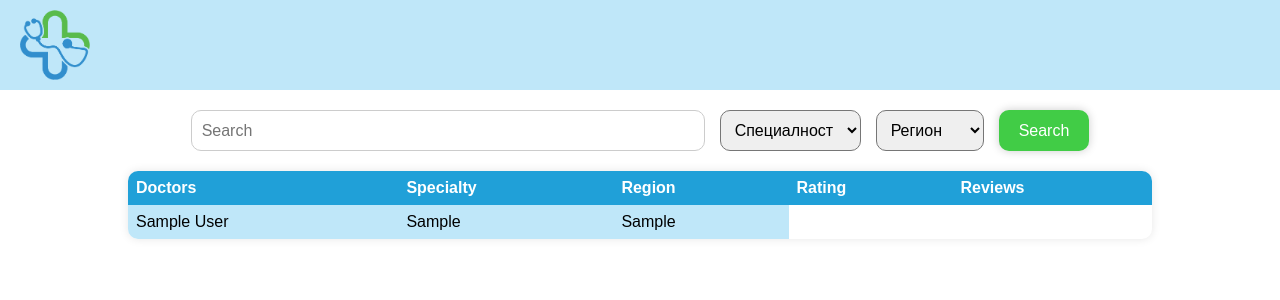
After one commit to nnniki/MedAppoint, a PHP site: page /homepage_logged.php in a window 1280 px wide. The commit adds this page. Shown: the top 300 px of the page. Run offline with PHP 8.4, Linux system fonts and the light colour scheme; tables that the repository leaves empty or names only in its code hold one stand-in row (values such as "Sample post").

Commit message:
Create homepage for logged user and fix the style

```diff
--- a/DB.php
+++ b/DB.php
@@ -5,13 +5,24 @@ class Db
 
     public function __construct()
     {
-        $dbhost = "localhost";
-        $port = 3307;
+//        $dbhost = "localhost";
+//        $port = 3307;
+//        $dbName = "medappoint";
+//        $userName = "root";
+//        $userPassword = "";
+//
+//        $this->connection = new PDO("mysql:host=$dbhost;port=$port;dbname=$dbName", $userName, $userPassword,
+//            [
+//                PDO::MYSQL_ATTR_INIT_COMMAND => "SET NAMES utf8",
+//                PDO::ATTR_DEFAULT_FETCH_MODE => PDO::FETCH_ASSOC,
+//            ]);
+
+        $dbhost = "mysql";
         $dbName = "medappoint";
         $userName = "root";
-        $userPassword = "";
+        $userPassword = "root";
 
-        $this->connection = new PDO("mysql:host=$dbhost;port=$port;dbname=$dbName", $userName, $userPassword,
+        $this->connection = new PDO("mysql:host=$dbhost;dbname=$dbName", $userName, $userPassword,
             [
                 PDO::MYSQL_ATTR_INIT_COMMAND => "SET NAMES utf8",
                 PDO::ATTR_DEFAULT_FETCH_MODE => PDO::FETCH_ASSOC,
@@ -105,26 +116,22 @@ function getDoctorsInformation($searchName, $searchRegion, $searchSpeciality) {
     if (!empty($searchName)) {
         $sql .= " AND CONCAT(first_name,' ',last_name) LIKE ?";
         $keyword = '%' . $searchName . '%';
-
         $params[] = $keyword;
     }
 
     if (!empty($searchSpeciality)) {
-        $sql .= " AND speciality LIKE ?";
-        $keyword = '%' . $searchSpeciality . '%';
-        $params[] = $keyword;
+        $sql .= " AND speciality = ?";
+        $params[] = $searchSpeciality;
     }
 
     if (!empty($searchRegion)) {
-        $sql .= " AND region LIKE ?";
-        $keyword = '%' . $searchRegion . '%';
-        $params[] = $keyword;
+        $sql .= " AND region = ?";
+        $params[] = $searchRegion;
     }
 
     $stmt = $dataBase->getConnection()->prepare($sql);
     $stmt->execute($params);
     $doctors = $stmt->fetchAll(PDO::FETCH_ASSOC);
 
-
     return $doctors;
 }
--- a/css/homepage.css
+++ b/css/homepage.css
@@ -2,7 +2,7 @@ body {
     font-family: Arial, sans-serif;
     margin: 0;
     padding: 0;
-    background-color: #f4f4f4;
+    background-color: white;
 }
 
 header {
@@ -49,7 +49,13 @@ header {
 }
 
 .container-buttons button:hover {
-    background-color: #3433333e;
+    background-color: #ccc;
+    color: black
+}
+
+.search-filter {
+    width: 80%;
+    margin: 0 auto;
 }
 
 .search-bar {
@@ -63,26 +69,30 @@ header {
     padding: 10px;
     font-size: 16px;
     margin-right: 15px;
+    border-radius: 10px;
+    border: 1px solid #ccc;
 }
 
 .search-bar select {
     padding: 10px;
     font-size: 16px;
     margin-right: 15px;
+    border-radius: 10px;
 }
 
 .search-button {
     padding: 10px 20px;
     border-radius: 10px;
     font-size: 16px;
-    background-color: #4CAF50;
+    background-color: #41CC46;
     color: white;
     border: none;
     cursor: pointer;
 }
 
 .search-button:hover {
-    background-color: #45a049;
+    background-color: #ccc;
+    color: black
 }
 
 .filters {
@@ -95,14 +105,14 @@ header {
 .filter-button {
     padding: 10px 20px;
     font-size: 16px;
-    background-color: #4CAF50;
+    background-color: #41CC46;
     color: white;
     border: none;
     cursor: pointer;
 }
 
 .filter-button.active {
-    background-color: #45a049;
+    background-color: #3433333e;
 }
 
 .filter-dropdown {
@@ -114,17 +124,23 @@ header {
     width: 80%;
     margin: 0 auto;
     border-collapse: collapse;
+    border-radius: 10px;
+    overflow: hidden;
+    box-shadow: 0 0 10px rgba(0, 0, 0, 0.1);
 }
 
 .results-table th, .results-table td {
-    border: 1px solid #ddd;
     padding: 8px;
     text-align: left;
 }
 
 .results-table th {
-    background-color: #4CAF50;
+    background-color: #20A0D8;
     color: white;
+}
+
+.results-table td {
+    background-color: #BFE7F9;
 }
 
 .stars {
@@ -143,3 +159,7 @@ header {
 .reviews-button:hover {
     background-color: #45a049;
 }
+
+button {
+    box-shadow: 0 0 10px rgba(0, 0, 0, 0.2);
+}
--- a/css/registration.css
+++ b/css/registration.css
@@ -56,9 +56,11 @@ body {
     color: white;
     font-size: 16px;
     cursor: pointer;
+    box-shadow: 0 0 10px rgba(0, 0, 0, 0.2);
 }
 .registration-form input[type="submit"]:hover {
-    background-color: #45a049;
+    background-color: #ccc;
+    color: black;
 }
 .error {
     color: red;
--- a/homepage.php
+++ b/homepage.php
@@ -18,7 +18,7 @@
     </header>
 
     <main>
-        <form action="./homepage.php" method="GET">
+        <form class="search-filter" action="./homepage.php" method="GET">
             <div class="search-bar">
                 <input type="text" placeholder="Search" name="name">
                 <select class="filter-dropdown" name="speciality">
--- /dev/null
+++ b/homepage_logged.php
@@ -0,0 +1,86 @@
+<!DOCTYPE html>
+<html lang="en">
+<head>
+    <meta charset="UTF-8">
+    <meta name="viewport" content="width=device-width, initial-scale=1.0">
+    <title>MedAppoint</title>
+    <link rel="stylesheet" href="css/homepage.css">
+</head>
+<body>
+<header>
+    <div id="container-logo"><img src="./images/icon.png" alt="Image is unavailable"></div>
+</header>
+
+<main>
+    <form class="search-filter" action="./homepage_logged.php" method="GET">
+        <div class="search-bar">
+            <input type="text" placeholder="Search" name="name">
+            <select class="filter-dropdown" name="speciality">
+                <option value="" disabled selected>Специалност</option>
+                <option value="кардиолог">кардиолог</option>
+                <option value="кожен">кожен</option>
+                <option value="УНГ">УНГ</option>
+                <option value="очен">очен</option>
+                <option value="гинеколог">гинеколог</option>
+                <option value="невролог">невролог</option>
+            </select>
+            <select class="filter-dropdown" name="region">
+                <option value="" disabled selected>Регион</option>
+                <option value="София">София</option>
+                <option value="Бургас">Бургас</option>
+                <option value="Варна">Варна</option>
+                <option value="Пловдив">Пловдив</option>
+            </select>
+            <button class="search-button">Search</button>
+        </div>
+    </form>
+    </div>
+    <table class="results-table">
+        <thead>
+        <tr>
+            <th>Doctors</th>
+            <th>Specialty</th>
+            <th>Region</th>
+            <th>Rating</th>
+            <th>Reviews</th>
+        </tr>
+        </thead>
+        <tbody>
+        <?php
+        require_once 'DB.php';
+        $searchName = "";
+        $searchRegion = "";
+        $searchSpeciality = "";
+
+        if ($_SERVER['REQUEST_METHOD'] === 'GET') {
+            if (isset($_GET['name'])) {
+                $searchName = $_GET['name'];
+            }
+            if (isset($_GET['speciality'])) {
+                $searchSpeciality = $_GET['speciality'];
+            }
+            if (isset($_GET['region'])) {
+                $searchRegion = $_GET['region'];
+            }
+        }
+        $doctors = getDoctorsInformation($searchName, $searchRegion, $searchSpeciality);
+
+        if (count($doctors) > 0) {
+            foreach ($doctors as $row) {
+                echo "<tr>";
+                echo "<td>" . $row["first_name"] . " " . $row["last_name"] . "</td>";
+                echo "<td>" . $row["speciality"] . "</td>";
+                echo "<td>" . $row["region"] . "</td>";
+                // echo "<td><span class='stars'>" . str_repeat("★", $row["rating"]) . str_repeat("☆", 5 - $row["rating"]) . "</span></td>";
+                // echo "<td><button class='reviews-button'>Open reviews (" . $row["reviews_count"] . ")</button></td>";
+                echo "</tr>";
+            }
+        } else {
+            echo "<tr><td colspan='5'>No doctors found</td></tr>";
+        }
+        ?>
+        </tbody>
+    </table>
+</main>
+</body>
+</html>
--- /dev/null
+++ b/index.php
@@ -0,0 +1,5 @@
+<?php
+
+session_start();
+
+header('Location: homepage.php');
--- a/login_doctors.php
+++ b/login_doctors.php
@@ -4,7 +4,7 @@
 session_start();
 
 //if(isset($_SESSION['email'])) {
-//    header('Location: home.php');
+//    header('Location: homepage.php');
 //    exit;
 //}
 
@@ -16,7 +16,7 @@
 
     if($result) {
 //        $_SESSION['username'] = $username;
-        header('Location: homepage.php');
+        header('Location: homepage_logged.php');
         exit;
     }
 
--- a/login_patients.php
+++ b/login_patients.php
@@ -4,7 +4,7 @@
 session_start();
 
 //if(isset($_SESSION['email'])) {
-//    header('Location: home.php');
+//    header('Location: homepage.php');
 //    exit;
 //}
 
@@ -16,7 +16,7 @@
 
     if($result) {
 //        $_SESSION['username'] = $username;
-        header('Location: homepage.php');
+        header('Location: homepage_logged.php');
         exit;
     }
 
```
Also changed, not shown: registration_doctor.php (+52 -40 lines), registration_patient.php (+36 -25 lines).
